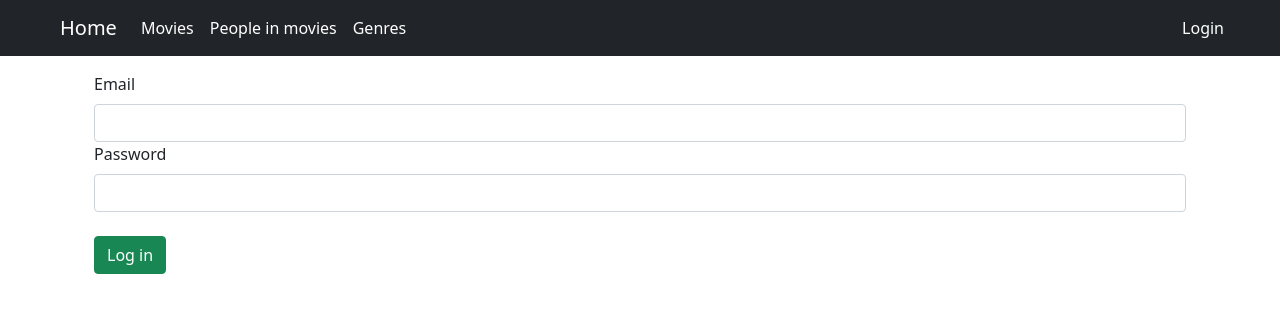
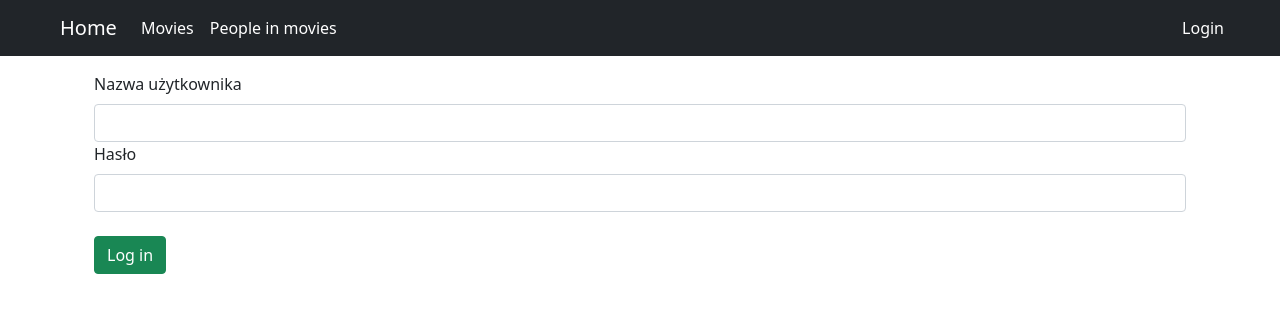
Before and after one commit to WitholdP/Filmweb, a Django app: page /user/login/ in a window 1280 px wide. Shown: the top 313 px of the page. Run offline with Django 3.2, Linux system fonts and the light colour scheme.

Commit message:
user authentification module finished

```diff
--- a/templates/base.html
+++ b/templates/base.html
@@ -21,13 +21,21 @@
             <div class="navbar-nav">
               <a class="nav-link active" aria-current="page" href="{% url 'movies' %}">Movies</a>
               <a class="nav-link active" aria-current="page" href="{% url 'persons' %}">People in movies</a>
+              {% if user.is_authenticated %}
               <a class="nav-link active" aria-current="page" href="{% url 'genres' %}">Genres</a>
+              {% endif %}
             </div>
           </div>
         </div>
-        <div class="navbar-nav">
-          <a class="nav-link active" aria-current="page" href="{% url 'login' %}">Login</a>
-        </div>
+        {% if user.is_authenticated %}
+          <div class="navbar-nav">
+            <a class="nav-link active" aria-current="page" href="{% url 'logout' %}">Logout</a>
+          </div>
+        {% else %}
+          <div class="navbar-nav">
+            <a class="nav-link active" aria-current="page" href="{% url 'login' %}">Login</a>
+          </div>
+        {% endif %}
     </nav>
 
     <div class="container mx-6 mt-3">
--- a/templates/user_auth/login.html
+++ b/templates/user_auth/login.html
@@ -2,13 +2,19 @@
 
 {% block content %}
 
+{% if message %}
+  <div class="alert alert-danger" role="alert">
+    {{ message }}
+  </div>
+{% endif %}
+
 <div class="container">
   <form class="" action="" method="POST">
     {% csrf_token %}
-    <label for="email" class="form-label">Email</label>
-    <input type="text" id="email" name="email" class="form-control" value="">
+    <label for="username" class="form-label">Nazwa użytkownika</label>
+    <input type="text" id="username" name="username" class="form-control" value="">
 
-    <label for="password" class="form-label">Password</label>
+    <label for="password" class="form-label">Hasło</label>
     <input type="password" id="password" name="password" class="form-control" value="">
 
     <br>
--- a/user_auth/urls.py
+++ b/user_auth/urls.py
@@ -1,7 +1,8 @@
 from django.urls import path
 
-from user_auth.views import login
+from user_auth.views import log_in, log_out
 
 urlpatterns = [
-    path("login/", login, name="login"),
+    path("login/", log_in, name="login"),
+    path("logout/", log_out, name="logout")
 ]
--- a/user_auth/views.py
+++ b/user_auth/views.py
@@ -1,5 +1,28 @@
-from django.shortcuts import render
+from django.shortcuts import render, redirect
+from django.contrib.auth import authenticate, login, logout
 
 
-def login(request):
-    return render(request, 'user_auth/login.html')
+def log_in(request):
+    message = None
+    if request.user.is_authenticated:
+        return redirect('/')
+    else:
+        if request.method == 'POST':
+            username = request.POST['username']
+            password = request.POST['password']
+            user = authenticate(request, username=username, password=password)
+            if user:
+                login(request, user)
+                return redirect('/')
+            else:
+                message = 'Zła nazwa użytkownika lub hasło'
+
+
+        return render(request, 'user_auth/login.html', {'message': message,})
+
+def log_out(request):
+    if request.user.is_authenticated:
+        logout(request)
+        return redirect("/")
+    else:
+        return redirect("/")
```
